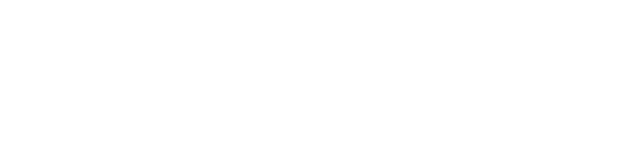
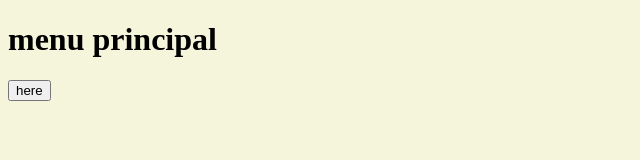
Before and after one commit to cris-velasco/CITY-REPORT, a plain HTML site: page CITY-REPORT/daños.html in a window 1280 px wide. Shown: the whole page, without its empty margins (0-640 px from the left). Drawn offline with Linux system fonts and the light colour scheme; files that its build step writes are made by us from their sources.

Commit message:
estructura

```diff
--- a/CITY-REPORT/css/botones.css
+++ b/CITY-REPORT/css/botones.css
@@ -0,0 +1,6 @@
+body{
+    background-color: beige;
+}
+button{
+    color:black
+}
--- a/CITY-REPORT/daños.html
+++ b/CITY-REPORT/daños.html
@@ -3,10 +3,12 @@
 <head>
     <meta charset="UTF-8">
     <meta name="viewport" content="width=device-width, initial-scale=1.0">
-    <title>Document</title>
-    <link rel="stylesheet" href="botones.css">
+    <title>City report</title>
+    <link rel="stylesheet" href="css/botones.css">
 </head>
 <body>
+    <h1>menu principal</h1>
+    <button>here</button>
 
 </body>
 </html>
```
